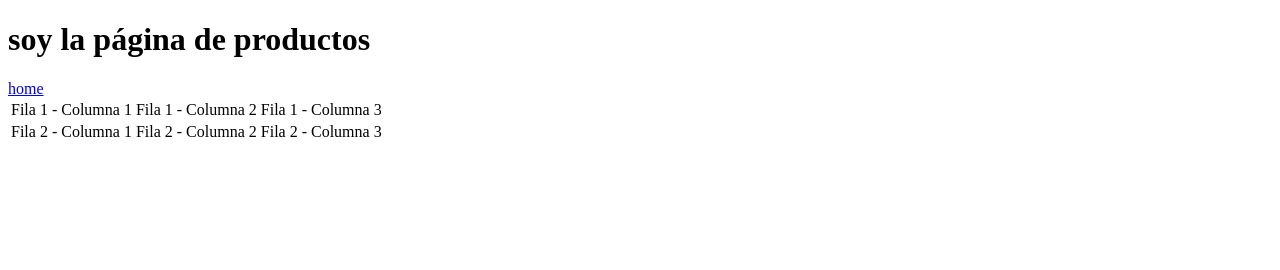
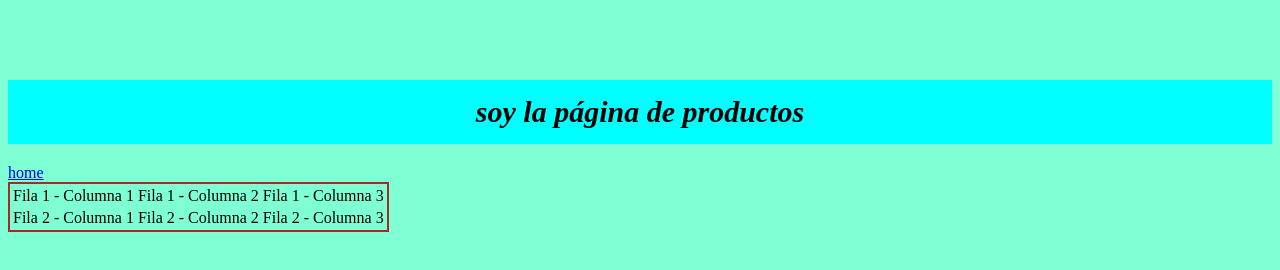
Before and after one commit to pablodybel/web, a plain HTML site: page páginas/productos.html in a window 1280 px wide. Drawn offline with Linux system fonts and the light colour scheme.

Commit message:
nuevos cambios con js

```diff
--- a/css/style.css
+++ b/css/style.css
@@ -1,3 +1,17 @@
 body {
     background-color: aquamarine;
 }
+
+#tabla {
+    border: 2px solid brown;
+}
+
+h1 {
+    text-align: center;
+    font-size: 30px;
+    font-style: italic;
+    background-color: aqua;
+    padding-top: 15px;
+    padding-bottom: 15px;
+    margin-top: 80px;
+}
--- /dev/null
+++ b/main.js
@@ -0,0 +1,6 @@
+let numero = 50;
+let numero1 = 150;
+
+var resultado = numero + numero1;
+
+console.log(resultado);
--- a/páginas/productos.html
+++ b/páginas/productos.html
@@ -6,12 +6,13 @@
     <meta http-equiv="X-UA-Compatible" content="IE=edge">
     <meta name="viewport" content="width=device-width, initial-scale=1.0">
     <title>Document</title>
+    <link rel="stylesheet" href="/css/style.css">
 </head>
 
 <body>
     <h1> soy la página de productos</h1>
     <a href="../index.html">home</a>
-    <table>
+    <table id="tabla">
         <tr>
             <!-- inicio de fila-->
             <td>Fila 1 - Columna 1</td>
```
Also changed, not shown: index.html (+1 -1 lines), páginas/servicios.html (+1 -1 lines).
